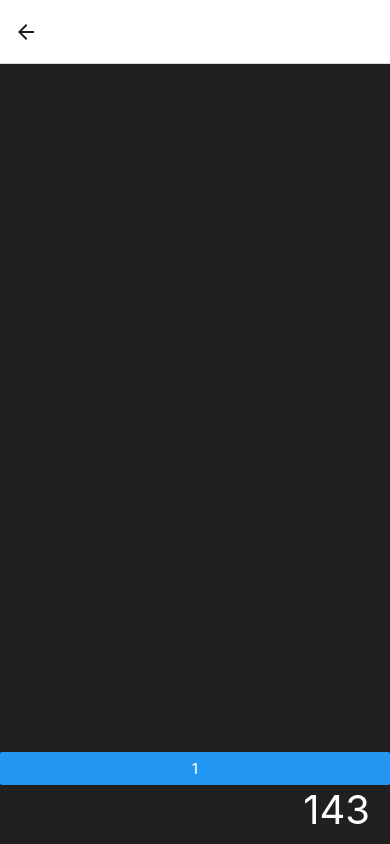
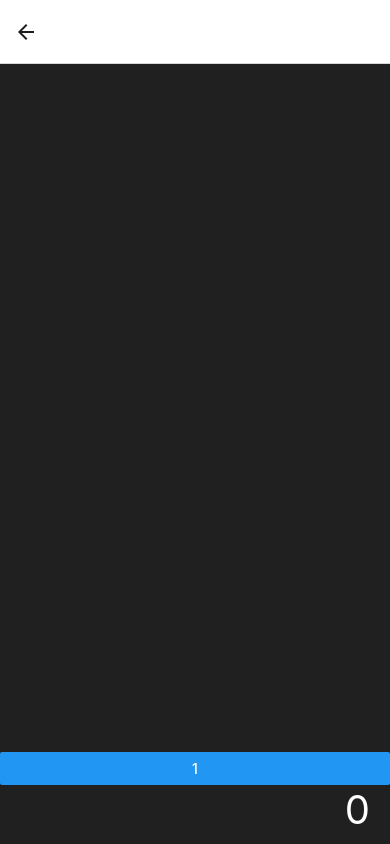
Before and after one commit to JordiIctech/Task-Manager, a React Native app: screen / in a window 390 px wide. Both pictures are taken after a click on the button "GO TO CALCULATOR". Built offline with nearby package versions, Linux system fonts and the light colour scheme.

Commit message:
Basic Counter Made.

```diff
--- a/Calculator.js
+++ b/Calculator.js
@@ -1,19 +1,19 @@
 // export function CalculatorScreen() {
-import React from "react"
+import React, { useState } from "react"
 import { StatusBar } from "expo-status-bar"
 import { StyleSheet, View, SafeAreaView, Text, Button } from "react-native"
 import {styles} from "./Stylesdef.js"
 
 export function CalculatorScreen({ navigation }) {
   var passingV = 134 + 9
-  var computedValue = passingV
+  var [computedValue, setCount] = useState(0);
 
   return (
     <View style={styles.container}>
 
         <Button style={styles.button1}
           title="1"
-          onPress={() => computedValue = 3}
+          onPress={() => setCount(computedValue + 1)}
         />
 
       <StatusBar style="light" />
```
